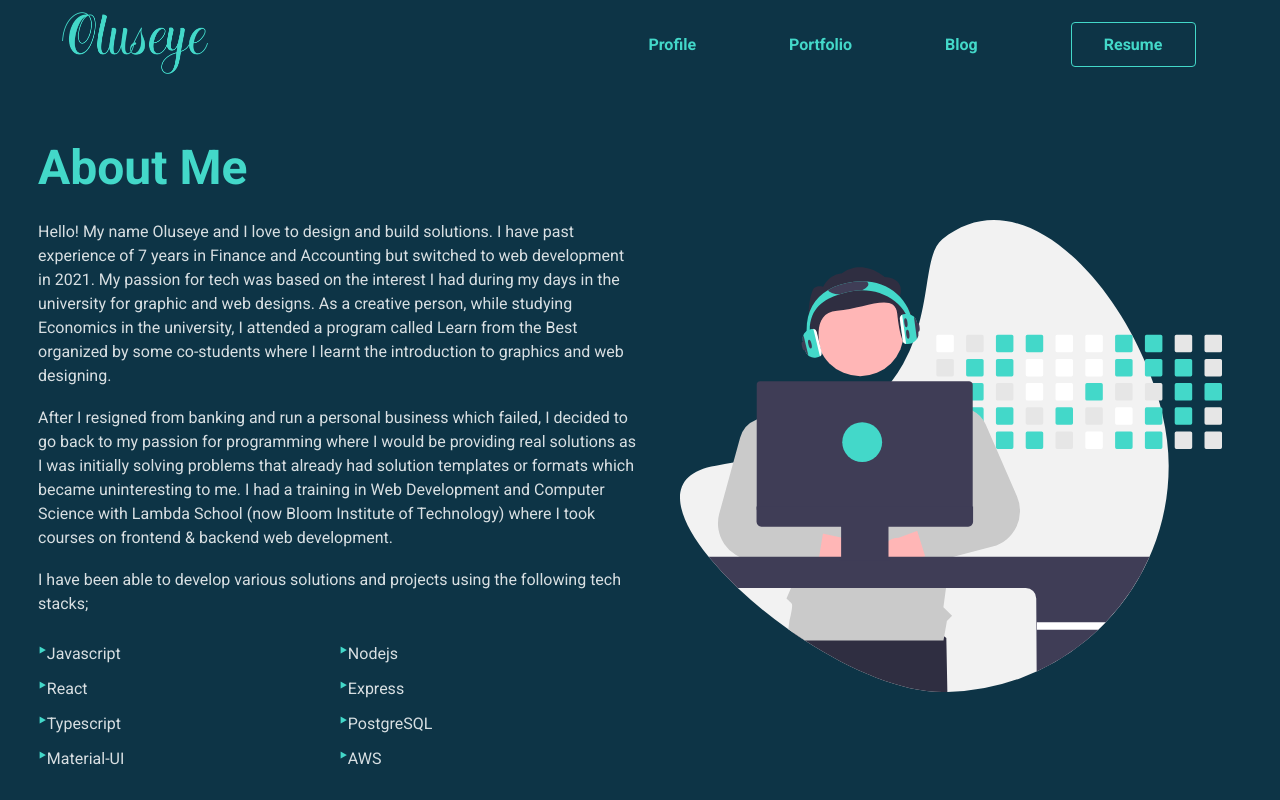
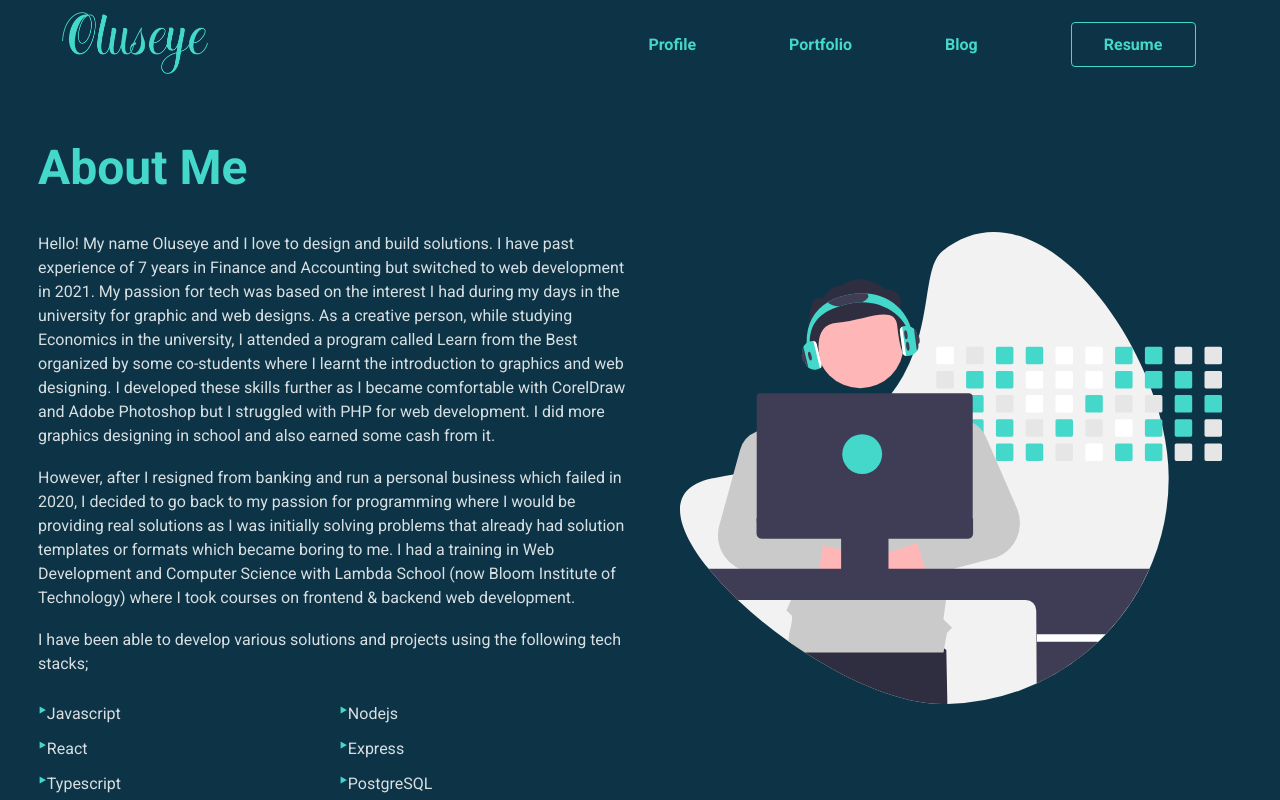
Before and after one commit to onigbindeseye/myportfolio, a React (Create React App) app: page /profile in a window 1280 px wide. Shown: the top 800 px of the page. Built offline with nearby package versions, Linux system fonts and the light colour scheme; the HTML template or start-up script is replaced by a standard one.

Commit message:
Additional Styling of Components

```diff
--- a/src/components/Header/Header.js
+++ b/src/components/Header/Header.js
@@ -54,7 +54,7 @@ const Header = () => {
         paddingLeft={{ xs: '0%', sm: '2%' }}
         width={230}
       >
-        <Box component="a" underline="none" href="/" title="Oluseye">
+        <Box component="a" underline="none" href="/" title="Oluseye Onigbinde">
           <img src={logo} alt="logo" width={'100%'} />
         </Box>
       </Box>
@@ -123,7 +123,7 @@ const Header = () => {
                 component="a"
                 underline="none"
                 href="/"
-                title="Oluseye"
+                title="Oluseye Onigbinde"
                 width={90}
                 marginRight={25}
                 marginTop={1}
--- a/src/components/Portfolio/components/Works.js
+++ b/src/components/Portfolio/components/Works.js
@@ -41,10 +41,7 @@ const Works = () => {
               },
             }}
           />
-          <Box
-            width={{ xs: '100%', sm: '50%' }}
-            marginRight={0}
-          >
+          <Box width={{ xs: '100%', sm: '50%' }} marginRight={0}>
             <Box display={{ xs: 'none', sm: 'inline' }}>
               <Typography
                 textAlign={'right'}
@@ -81,19 +78,13 @@ const Works = () => {
               >
                 {portfolios.title}
               </Typography>
-              <Box
-                bgcolor={'#142850'}
-                padding={'4% 1%'}
-                width={'100%'}
+              <Typography
+                textAlign={'left'}
+                variant={'subtitle2'}
+                color={'#D8DFE2'}
               >
-                <Typography
-                  textAlign={'left'}
-                  variant={'subtitle2'}
-                  color={'#B7B7B7'}
-                >
-                  {portfolios.description}
-                </Typography>
-              </Box>
+                {portfolios.description}
+              </Typography>
             </Box>
             <Box
               width={{ xs: '100%', sm: '70%' }}
--- a/src/components/Portfolio/components/portfolio.js
+++ b/src/components/Portfolio/components/portfolio.js
@@ -108,7 +108,7 @@ export const portfolio = [
     imgpath: covid,
     title: 'Advancing Community Access to Equitable COVID-19 Response',
     description:
-      'This project is executed by Oxlade Consulting in collaboration with LEGS Senegal, SEND-Ghana and Seed4Africa. Our project is focused on Advancing Community Access to Equitable COVID-19 Response (CACER) in three West African countries - Nigeria, Senegal and Ghana. They have chosen three countries within the anglophone and francophone sphere which are the main economies of West Africa and are also locations of research conducted by Dalberg.',
+      'This project is executed by Oxlade Consulting in collaboration with LEGS Senegal, BudgIT Ghana and Seed4Africa. Our project is focused on Advancing Community Access to Equitable COVID-19 Response (CACER) in three West African countries - Nigeria, Senegal and Ghana. They have chosen three countries within the anglophone and francophone sphere which are the main economies of West Africa and are also locations of research conducted by Dalberg.',
     stack1: 'React',
     stack2: 'Material-UI',
     github: 'http://github.com/',
--- a/src/components/Profile/components/Intro.js
+++ b/src/components/Profile/components/Intro.js
@@ -10,7 +10,7 @@ const Intro = () => {
         variant="h3"
         fontWeight={700}
         color={'#43D8C9'}
-        paddingBottom={'2%'}
+        paddingBottom={{ xs: '8%', sm: '3%' }}
       >
         About Me
       </Typography>
@@ -28,18 +28,18 @@ const Intro = () => {
             and web designs. As a creative person, while studying Economics in
             the university, I attended a program called Learn from the Best
             organized by some co-students where I learnt the introduction to
-            graphics and web designing.
+            graphics and web designing. I developed these skills further as I became comfortable with CorelDraw and Adobe Photoshop but I struggled with PHP for web development. I did more graphics designing in school and also earned some cash from it.
           </Typography>
           <Typography
             variant="body1"
             color={'#D8DFE2'}
             paddingBottom={{ xs: '5%', sm: '3%' }}
           >
-            After I resigned from banking and run a personal business which
-            failed, I decided to go back to my passion for programming where I
+            However, after I resigned from banking and run a personal business which
+            failed in 2020, I decided to go back to my passion for programming where I
             would be providing real solutions as I was initially solving
             problems that already had solution templates or formats which became
-            uninteresting to me. I had a training in Web Development and
+            boring to me. I had a training in Web Development and
             Computer Science with Lambda School (now Bloom Institute of
             Technology) where I took courses on frontend & backend web
             development.
```
